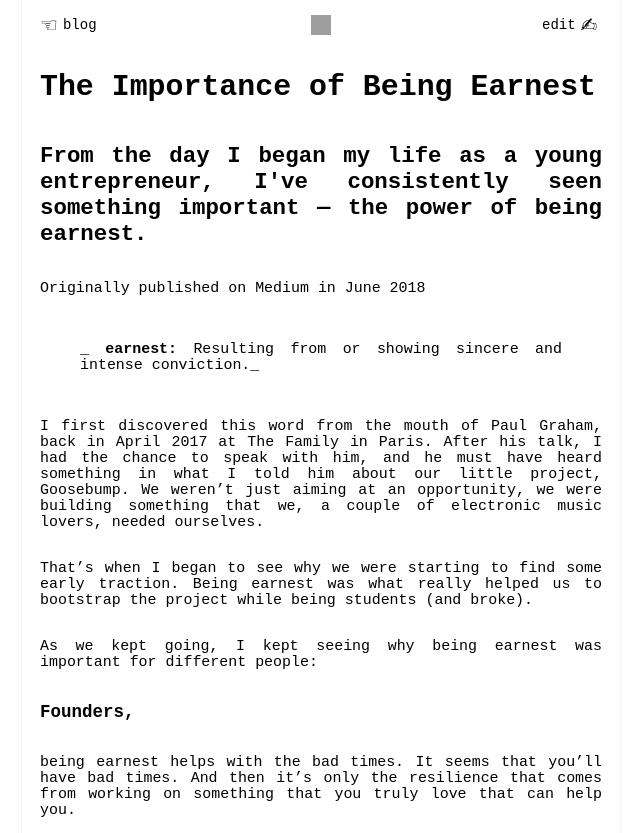
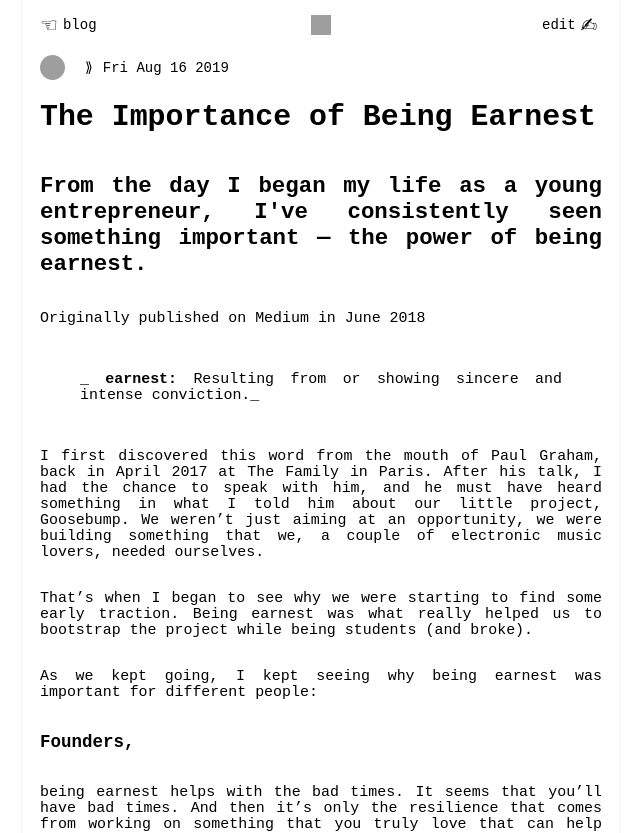
Before and after one commit to axeldelafosse/axeldelafosse, a Next.js app: page /blog/the-importance-of-being-earnest in a window 1280 px wide. Shown: the top 833 px of the page, without its empty margins (319-959 px from the left). Built offline with nearby package versions, Linux system fonts and the light colour scheme; no server answers; grey boxes are pictures that could not be loaded.

Commit message:
add blog post header + date

```diff
--- a/src/components/post-head.tsx
+++ b/src/components/post-head.tsx
@@ -1,5 +1,23 @@
 import React from 'react';
 import Head from 'next/head';
+import styled from 'styled-components';
+
+const Meta = styled.div`
+  display: flex;
+  align-items: center;
+  padding-top: 5px;
+`;
+
+const Img = styled.img`
+  border-radius: 50%;
+  width: 25px;
+  height: 25px;
+`;
+
+const Text = styled.div`
+  font-size: 14px;
+  padding-left: 10px;
+`;
 
 interface PostHeadProps {
   uid: string;
@@ -36,6 +54,7 @@ function PostHead({
   };
 
   return (
+    <>
       <Head>
         <title>
           {title} - {process.env.NEXT_PUBLIC_FULL_NAME}
@@ -55,12 +74,26 @@ function PostHead({
         />
         <meta key="og:type" property="og:type" content="article" />
         <meta key="og:url" property="og:url" content={url} />
-      <meta key="og:image" property="og:image" content={`https://og-image.axeldelafosse.now.sh/**${encodeURIComponent(title)}**.png?theme=dark&md=1&fontSize=75px&widths=100&heights=100`} />
+        <meta
+          key="og:image"
+          property="og:image"
+          content={`https://og-image.axeldelafosse.now.sh/**${encodeURIComponent(
+            title
+          )}**.png?theme=dark&md=1&fontSize=75px&widths=100&heights=100`}
+        />
         <script
           type="application/ld+json"
           dangerouslySetInnerHTML={{ __html: JSON.stringify(json) }}
         />
       </Head>
+
+      <Meta>
+        <Img src={require('../images/axel.png')} />
+        <Text>{process.env.NEXT_PUBLIC_FULL_NAME}</Text>
+        <Text>⟫</Text>
+        <Text>{new Date(dateLastModified).toDateString()}</Text>
+      </Meta>
+    </>
   );
 }
 
--- a/src/pages/blog/the-importance-of-being-earnest.mdx
+++ b/src/pages/blog/the-importance-of-being-earnest.mdx
@@ -40,7 +40,7 @@ If one of your co-founders is not aligned, when something bad happens the team c
 
 look for founders who love what they do. I don’t mean who love being an entrepreneur and raising funds, but who love what they’re building and couldn’t dream of doing something else with their time.
 
-Goosebump died 2 months ago, just after the [Facebook — Cambridge Analytica data scandal](https://en.wikipedia.org/wiki/Facebook%E2%80%93Cambridge_Analytica_data_scandal). Facebook killed the strategic endpoints of the Graph API that we were using to scrap events. Using Facebook’s data helped us to go very fast and create the best event discovery experience. That’s what we are good at, and our investors know it. Today they’re helping us to find a solution to keep working on our mission. It’s a mission we love and we won’t let them down. But that’s all I can say for now — keep an eye out for what’s next ;)
+Goosebump died 2 months ago, just after the [Facebook — Cambridge Analytica data scandal](https://en.wikipedia.org/wiki/Facebook%E2%80%93Cambridge_Analytica_data_scandal). Facebook killed the strategic endpoints of the Graph API that we were using to scrape events. Using Facebook’s data helped us to go very fast and create the best event discovery experience. That’s what we are good at, and our investors know it. Today they’re helping us to find a solution to keep working on our mission. It’s a mission we love and we won’t let them down. But that’s all I can say for now — keep an eye out for what’s next ;)
 
 > “I’ve now realized for the first time in my life the vital Importance of Being Earnest.” — Oscar Wilde
 
```
Also changed, not shown: src/pages/blog/index.tsx (+12 -1 lines), src/images/axel.png (added). Lines whose indentation alone changed are shown as unchanged.
